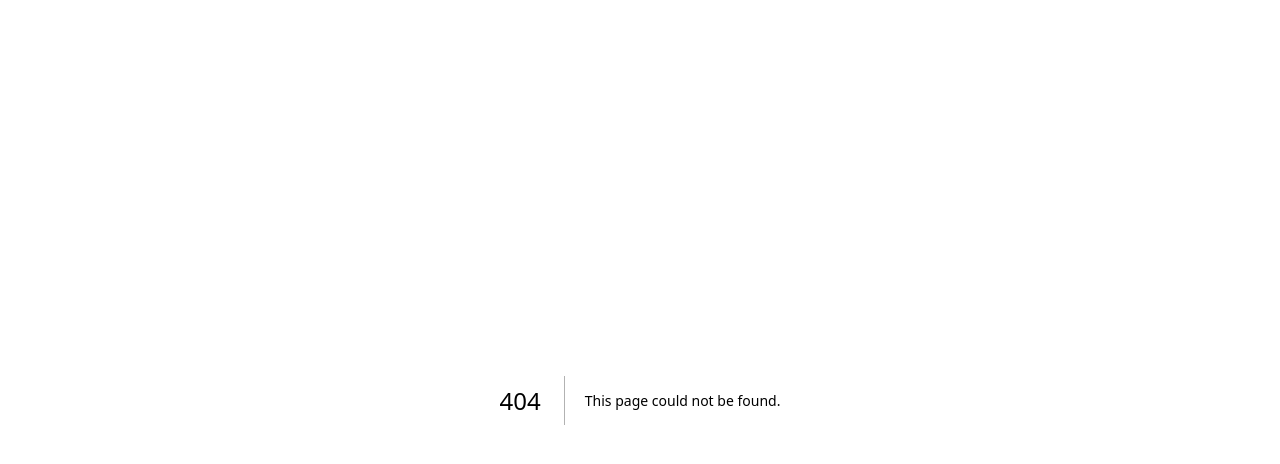
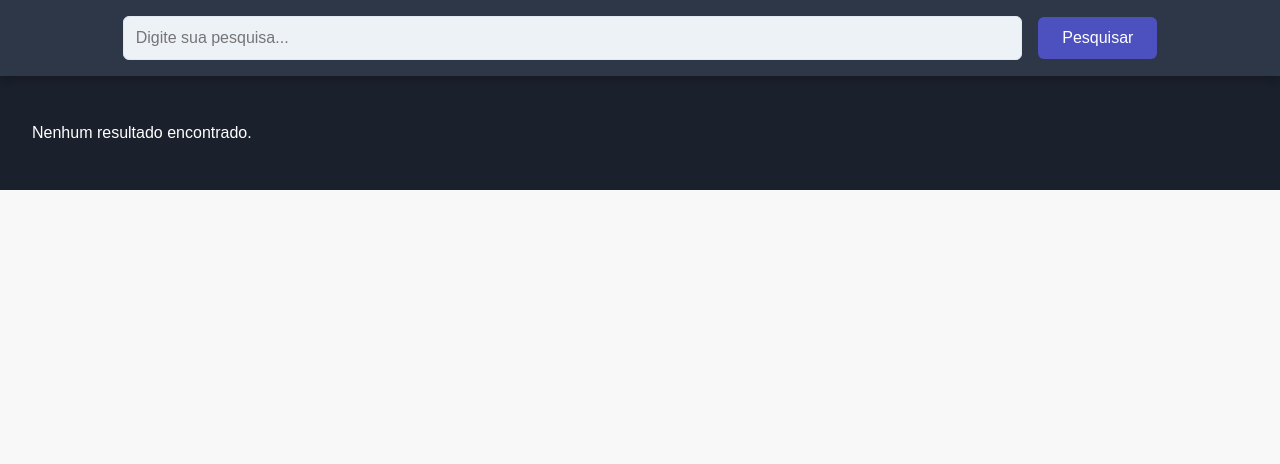
Before and after one commit to JnksDavu/LAB-MANAGER-Corp, a Next.js app in the folder Front-End/: page /search in a window 1280 px wide. Before the commit this address had no page. Shown: the top 464 px of the page. Built offline with nearby package versions, Linux system fonts and the light colour scheme.

Commit message:
[front] Criado pagina de pesquisa.

```diff
--- /dev/null
+++ b/Front-End/src/pages/search.js
@@ -0,0 +1,49 @@
+import React, { useState } from 'react';
+import axios from 'axios';
+import styles from '../styles/search.module.css';
+
+const SearchPage = () => {
+  const [query, setQuery] = useState('');
+  const [results, setResults] = useState([]);
+
+  const handleSearch = async () => {
+    try {
+      const response = await axios.get(`http://localhost:5000/search?q=${query}`);
+      setResults(response.data);
+    } catch (error) {
+      console.error('Erro ao buscar:', error);
+    }
+  };
+
+  return (
+    <div className={`min-h-screen bg-gray-900 ${styles.body}`}>
+      <header className={`${styles.header}`}>
+        <input
+          type="text"
+          placeholder="Digite sua pesquisa..."
+          value={query}
+          onChange={(e) => setQuery(e.target.value)}
+          className={styles.input}
+        />
+        <button onClick={handleSearch} className={styles.button}>
+          Pesquisar
+        </button>
+      </header>
+      <main className={`${styles.container}`}>
+        {results.length > 0 ? (
+          <ul className={`${styles.resultList}`}>
+            {results.map((item, index) => (
+              <li key={index} className={styles.resultItem}>
+                {item.name}
+              </li>
+            ))}
+          </ul>
+        ) : (
+          <p className="text-white">Nenhum resultado encontrado.</p>
+        )}
+      </main>
+    </div>
+  );
+};
+
+export default SearchPage;
--- /dev/null
+++ b/Front-End/src/styles/search.module.css
@@ -0,0 +1,65 @@
+.body {
+    font-family: 'Arial', sans-serif;
+    background-color: #1a202c;
+    margin: 0;
+  }
+
+  .header {
+    display: flex;
+    justify-content: center;
+    align-items: center;
+    background-color: #2d3748;
+    padding: 1rem;
+    box-shadow: 0 4px 8px rgba(0, 0, 0, 0.2);
+  }
+
+  .input {
+    width: 70%;
+    padding: 0.75rem;
+    margin-right: 1rem;
+    border-radius: 6px;
+    background-color: #edf2f7;
+    border: 1px solid #e2e8f0;
+    font-size: 1rem;
+    color: #2d3748;
+    transition: border-color 0.3s ease, background-color 0.3s ease;
+  }
+
+  .input:focus {
+    outline: none;
+    border-color: #4c51bf;
+    background-color: #fff;
+  }
+
+  .button {
+    padding: 0.75rem 1.5rem;
+    background-color: #4c51bf;
+    color: white;
+    border: none;
+    border-radius: 6px;
+    font-size: 1rem;
+    cursor: pointer;
+    transition: background-color 0.3s ease;
+  }
+
+  .button:hover {
+    background-color: #434190;
+  }
+
+  .container {
+    padding: 2rem;
+    color: white;
+  }
+
+  .resultList {
+    list-style: none;
+    padding: 0;
+  }
+
+  .resultItem {
+    background-color: #2d3748;
+    padding: 1rem;
+    margin-bottom: 0.5rem;
+    border-radius: 6px;
+    box-shadow: 0 2px 4px rgba(0, 0, 0, 0.2);
+  }
```
